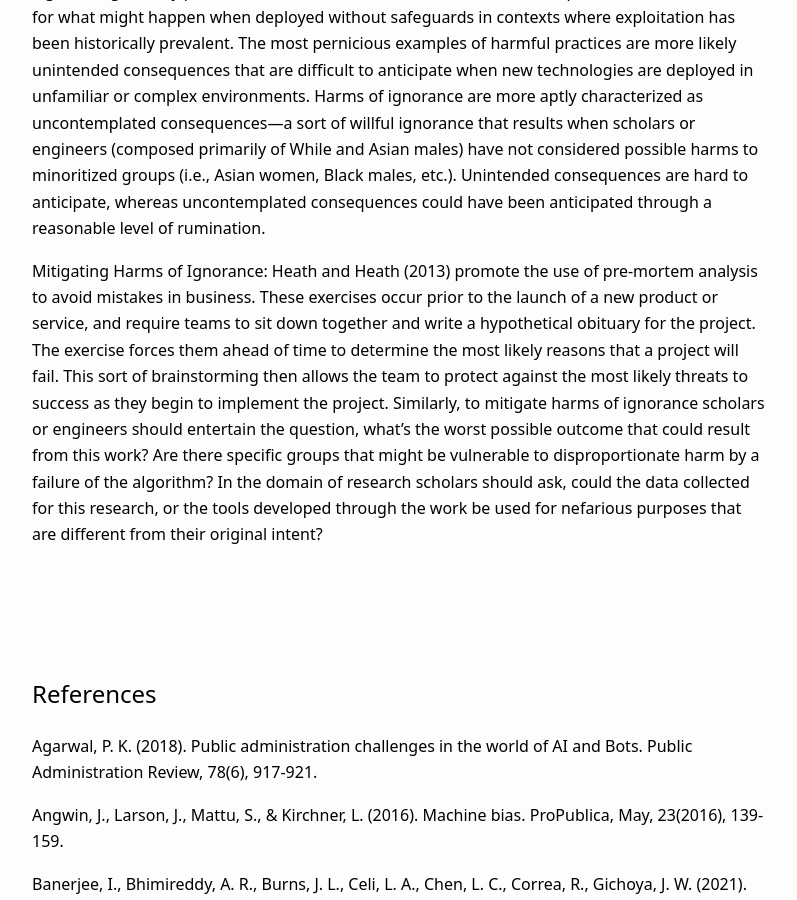
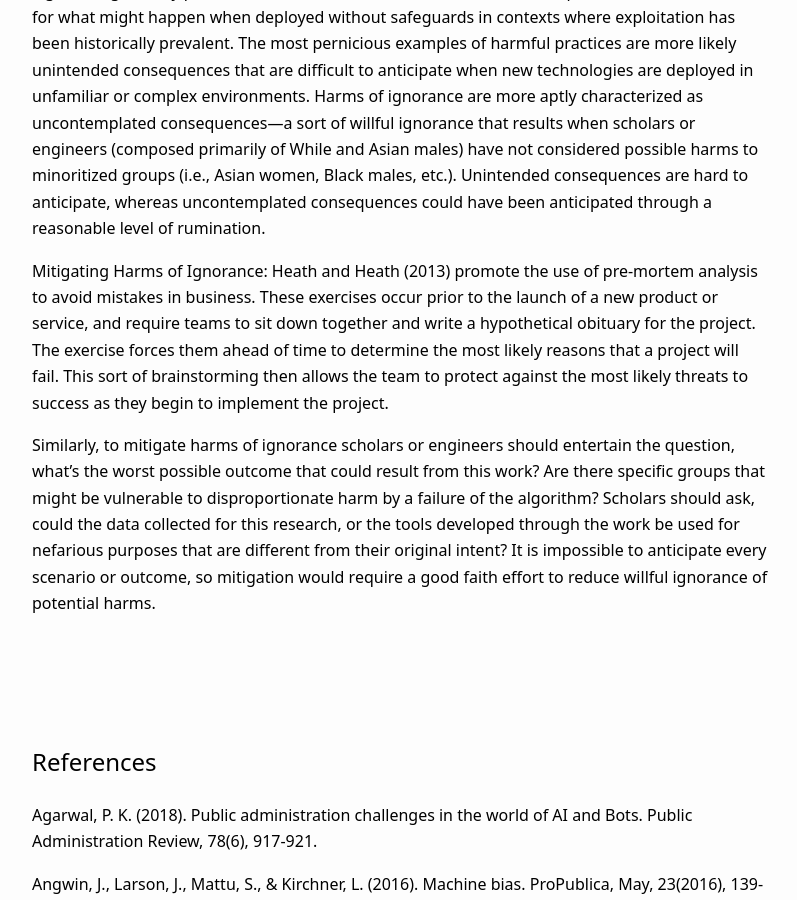
Before and after one commit to lecy/wells-dubois-protocol, a Jekyll site: the page built from index.md, in a window 1280 px wide and 900 px high, scrolled down 9875 px. Shown: the whole window, without its empty margins (240-1037 px from the left). Built offline with Jekyll 4.4.1, drawn with Linux system fonts in a browser that asks for light colours.

Commit message:
Update index.md

```diff
--- a/index.md
+++ b/index.md
@@ -153,7 +153,9 @@ Most data science failures are cases where models are biased in subtle ways or p
 
 In many cases, algorithms perform amazingly well on their intended tasks, but deployment does not consider potential harm, especially in sensitive racial or gender contexts. For example, Noble (2018) documents how Google’s keyword search algorithms returned pornographic and profane images as top results when “Black girls” or “Black women” were used as search terms. The search algorithm generally performed well in most contexts, but there was no proactive consideration for what might happen when deployed without safeguards in contexts where exploitation has been historically prevalent. The most pernicious examples of harmful practices are more likely unintended consequences that are difficult to anticipate when new technologies are deployed in unfamiliar or complex environments. Harms of ignorance are more aptly characterized as uncontemplated consequences—a sort of willful ignorance that results when scholars or engineers (composed primarily of While and Asian males) have not considered possible harms to minoritized groups (i.e., Asian women, Black males, etc.). Unintended consequences are hard to anticipate, whereas uncontemplated consequences could have been anticipated through a reasonable level of rumination.
 
-**Mitigating Harms of Ignorance**: Heath and Heath (2013) promote the use of pre-mortem analysis to avoid mistakes in business. These exercises occur prior to the launch of a new product or service, and require teams to sit down together and write a hypothetical obituary for the project. The exercise forces them ahead of time to determine the most likely reasons that a project will fail. This sort of brainstorming then allows the team to protect against the most likely threats to success as they begin to implement the project. Similarly, to mitigate harms of ignorance scholars or engineers should entertain the question, what’s the worst possible outcome that could result from this work? Are there specific groups that might be vulnerable to disproportionate harm by a failure of the algorithm? In the domain of research scholars should ask, could the data collected for this research, or the tools developed through the work be used for nefarious purposes that are different from their original intent?
+**Mitigating Harms of Ignorance**: Heath and Heath (2013) promote the use of pre-mortem analysis to avoid mistakes in business. These exercises occur prior to the launch of a new product or service, and require teams to sit down together and write a hypothetical obituary for the project. The exercise forces them ahead of time to determine the most likely reasons that a project will fail. This sort of brainstorming then allows the team to protect against the most likely threats to success as they begin to implement the project.
+
+Similarly, to mitigate harms of ignorance scholars or engineers should entertain the question, what’s the worst possible outcome that could result from this work? Are there specific groups that might be vulnerable to disproportionate harm by a failure of the algorithm? Scholars should ask, could the data collected for this research, or the tools developed through the work be used for nefarious purposes that are different from their original intent? It is impossible to anticipate every scenario or outcome, so mitigation would require a good faith effort to reduce willful ignorance of potential harms.
 
 <br>
 ------------
```
